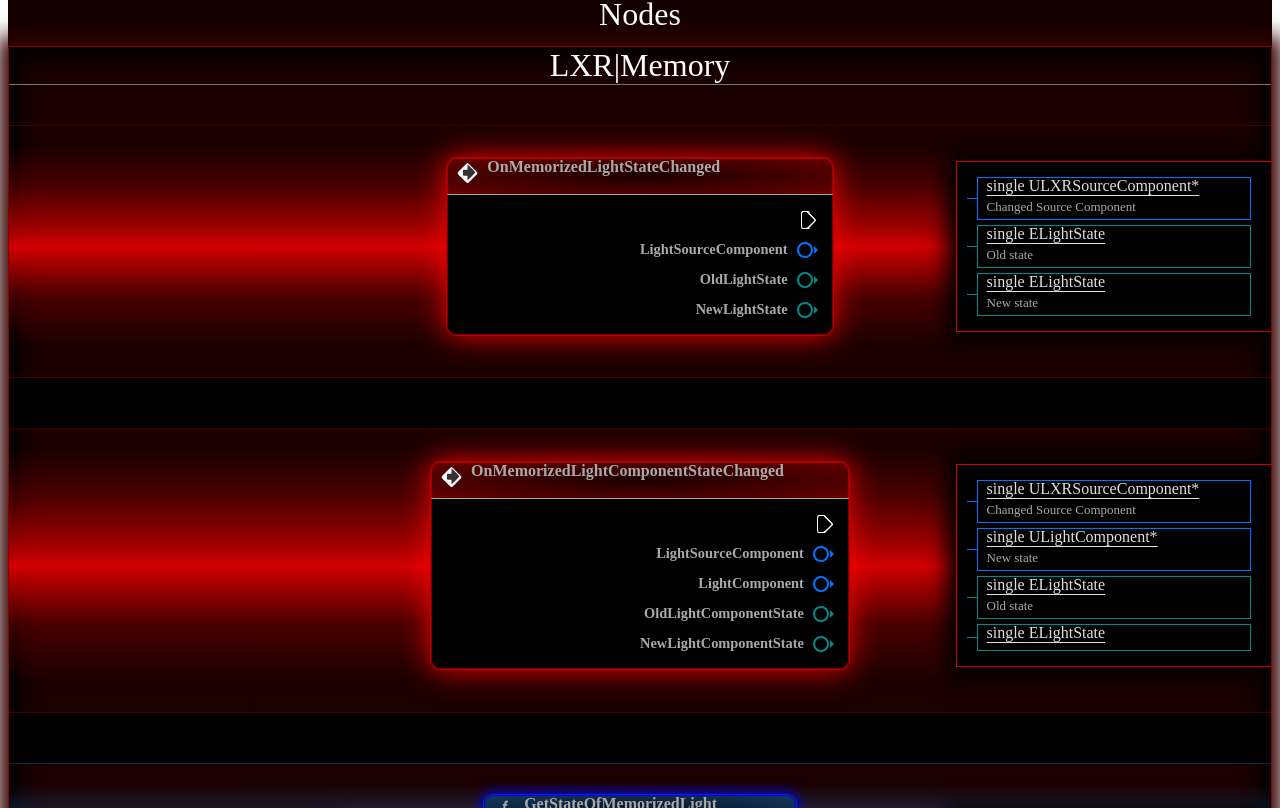
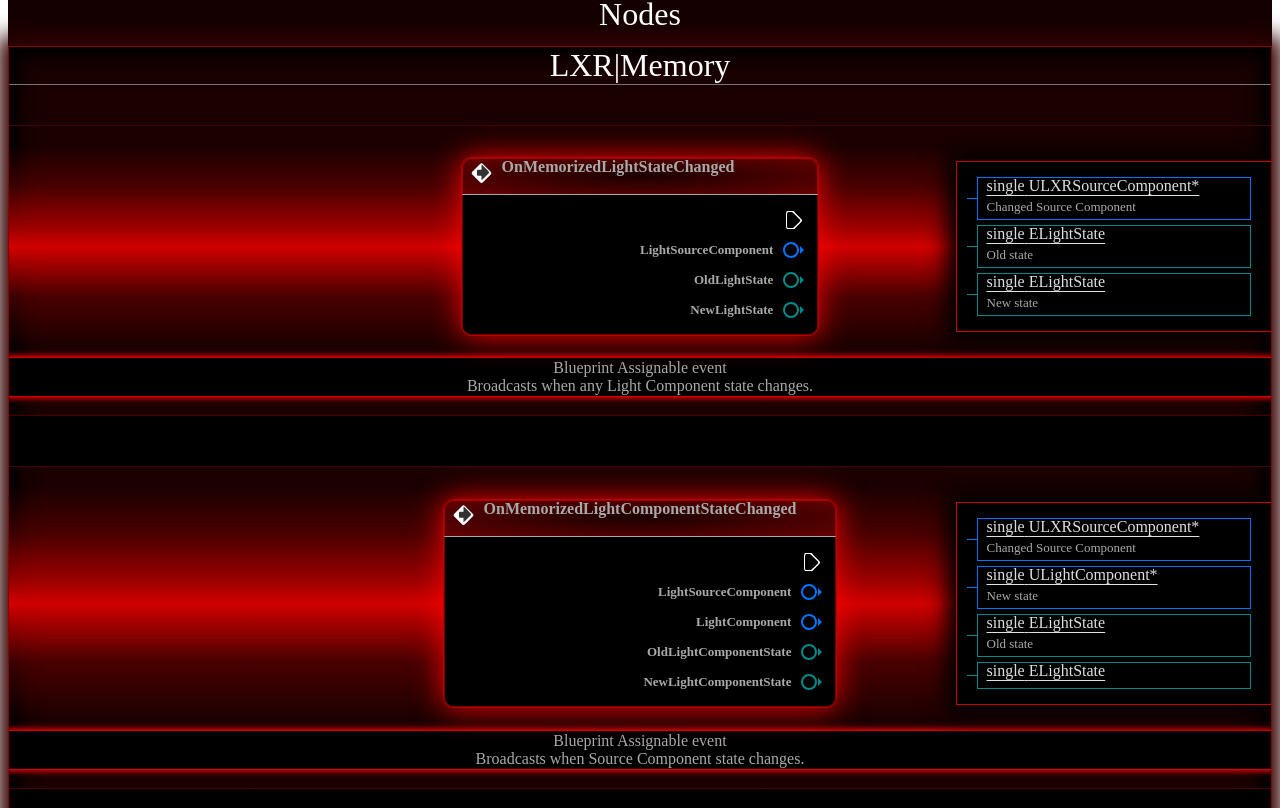
Before and after one commit to zurra/React-Unreal-Plugin-Documentation, a Next.js app: page / in a window 1280 px wide. Shown: the part 7352-8160 px from the top of the page. Built offline with nearby package versions, Linux system fonts and the light colour scheme.

Commit message:
Delegate description & comments.

```diff
--- a/components/Unreal/BP/BP.js
+++ b/components/Unreal/BP/BP.js
@@ -53,7 +53,6 @@ function NodeRender({ className }) {
                 nodeDelegateData.outputs = []
                 nodeDelegateData.comments = []
                 nodeDelegateData.name = prop.name;
-                nodeDelegateData.description = prop.description
 
                 prop.comments.forEach(comment => {
                     if (comment.includes("@return")) {
@@ -92,6 +91,14 @@ function NodeRender({ className }) {
                 }
 
                 nodeDelegateData.outputs = nodeOutputs;
+                if(prop.comments.length>0)
+                {
+
+
+                    nodeDelegateData.comments.push(prop.description);
+                    nodeDelegateData.comments.push(prop.comments[0]);
+
+                }
 
                 nodeDelegateData.object = prop.object;
 
--- a/components/Unreal/BP/BP.module.css
+++ b/components/Unreal/BP/BP.module.css
@@ -431,7 +431,7 @@
   grid-template-columns: 1fr 1fr;
   background: black;
   padding: 10px;
-  font-size: 0.9em;
+  font-size: small;
   border-bottom-left-radius: 10px;
   border-bottom-right-radius: 10px;
 
@@ -633,12 +633,12 @@
   content: "";
   position: absolute;
   right: -7px;
-  width: 1em;
-  height: 1em;
+  width: 15px;
+  height: 15px;
   border: 2px solid white;
   border-left: 0;
   border-top: 0;
-  transform: rotate(315deg) scale(0.8) translate(-0px, -0px);
+  transform: rotate(315deg) scale(0.8) translate(0px, 0px);
   border-radius: 20%;
 }
 
```
